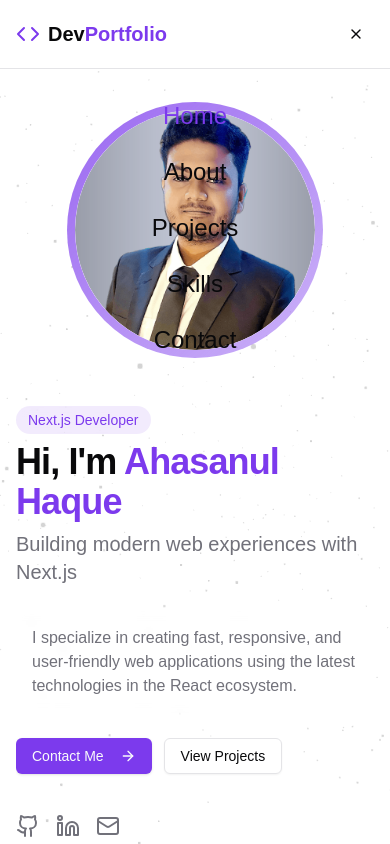
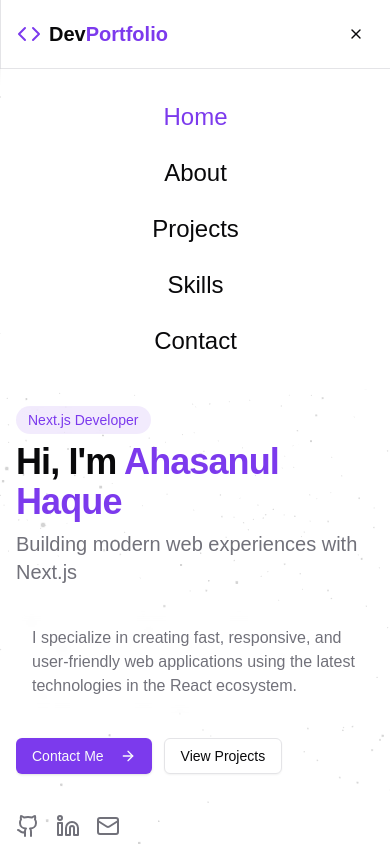
Before and after one commit to FAHIMXGG/next-portfolio, a Next.js app: page / in a window 390 px wide. Both pictures are taken after a click on the button 356 px from the left and 34 px from the top of the page. Shown: the top 844 px of the page. Built offline with nearby package versions, Linux system fonts and the light colour scheme; a web font is replaced by a local one.

Commit message:
mobile nav fix

```diff
--- a/src/app/components/header.tsx
+++ b/src/app/components/header.tsx
@@ -89,9 +89,9 @@ export function Header({ activeSection, scrollToSection }: HeaderProps) {
             animate={{ opacity: 1, x: 0 }}
             exit={{ opacity: 0, x: "100%" }}
             transition={{ type: "spring", damping: 25, stiffness: 300 }}
-            className="fixed inset-0 z-50 bg-background"
+            className="fixed inset-0 z-50 bg-background shadow-lg border-l dark:border-gray-800"
           >
-            <div className="container mx-auto px-4 py-4 flex justify-between items-center">
+            <div className="container mx-auto px-4 py-4 flex justify-between items-center bg-background border-b">
               <div className="flex items-center gap-2">
                 <Code className="h-6 w-6 text-primary" />
                 <span className="font-bold text-xl">
@@ -102,7 +102,7 @@ export function Header({ activeSection, scrollToSection }: HeaderProps) {
                 <X className="h-6 w-6" />
               </Button>
             </div>
-            <div className="container mx-auto px-4 py-8 flex flex-col gap-6">
+            <div className="container mx-auto px-4 py-8 flex flex-col gap-6 bg-background">
               {["home", "about", "projects", "skills", "contact"].map((section) => (
                 <button
                   key={section}
```
